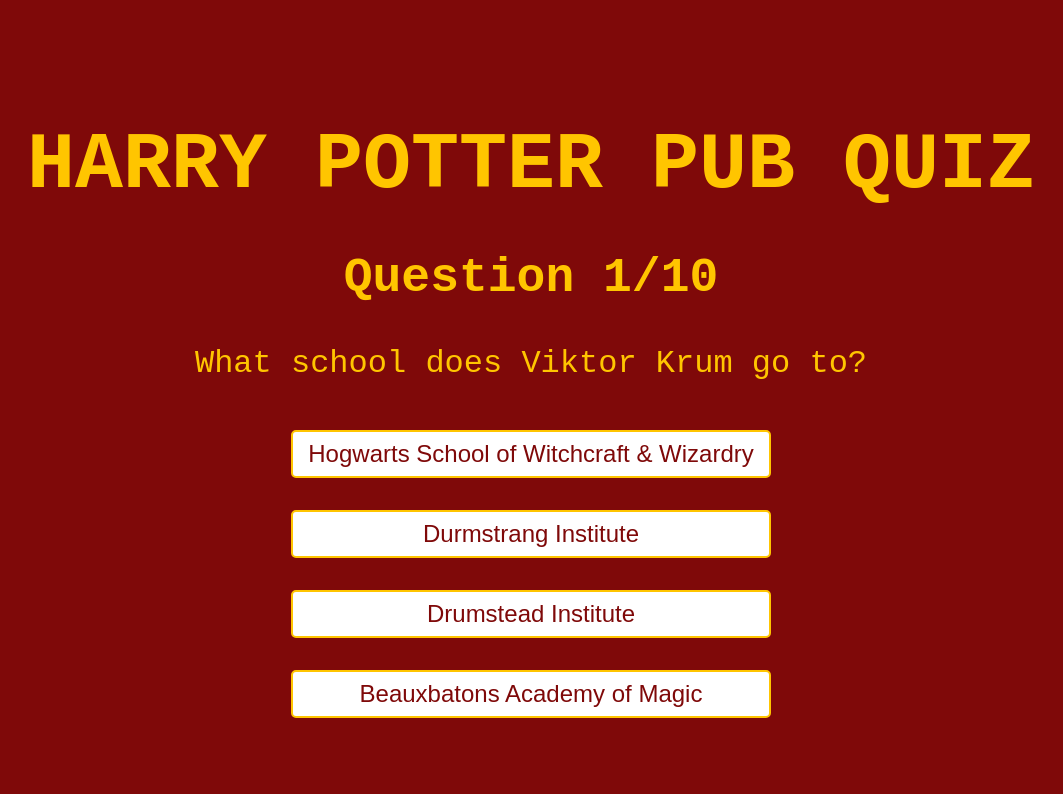
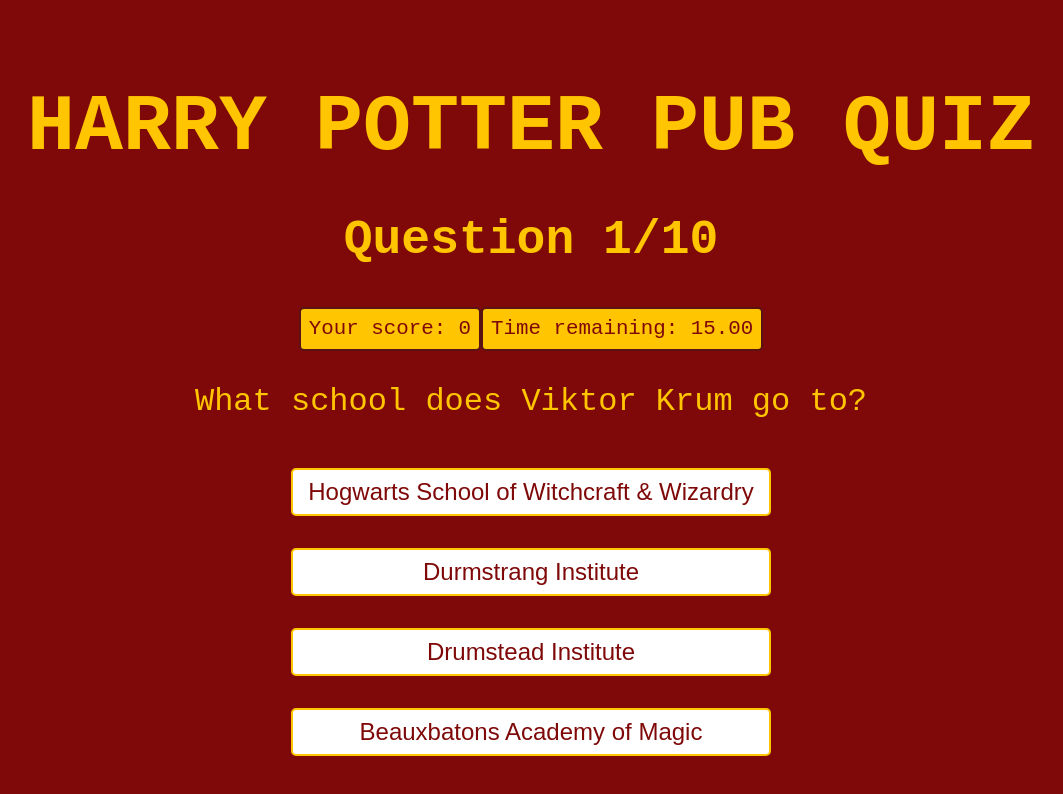
Before and after one commit to mkthewlis/harry-potter-quiz, a React (Create React App) app: page / in a window 1280 px wide. Shown: the top 794 px of the page, without its empty margins (109-1172 px from the left). Built offline with nearby package versions, Linux system fonts and the light colour scheme.

Commit message:
feat: added functionality to store result and display it to user

```diff
--- a/src/Components/Quiz.css
+++ b/src/Components/Quiz.css
@@ -15,6 +15,23 @@
     text-transform: uppercase;
     font-size: 5em;
     margin-bottom: 0;
+}
+
+.quiz__statistics-container {
+    display: flex;
+    align-items: center;
+    justify-content: center;
+}
+
+.quiz__statistics-box {
+    min-width: 5rem;
+    min-height: 1.5rem;
+    background-color: #FFC500;
+    padding: 0.5rem;
+    color: #7F0909;
+    border: 2px solid #591313;
+    border-radius: 5px;
+    font-size: 1.3em;
 }
 
 .quiz__question-number {
--- a/src/Components/Quiz.jsx
+++ b/src/Components/Quiz.jsx
@@ -7,10 +7,14 @@ import './Quiz.css';
 export const Quiz = () => {
     const tenRandomQuestions = randomiseQuizQuestions(quizQuestions);
     const [questionNumber, setQuestionNumber] = useState(0);
+    const [result, setResult] = useState(0);
 
-    const handleAnswerClick = () => {
+    const handleAnswerClick = (correctAnswer) => {
+        if (correctAnswer === true && questionNumber < 9){
+            setResult(result + 1);
+        };
         const continueQuiz = questionNumber + 1;
-        if (continueQuiz < 10) {
+        if (continueQuiz < 10){
             setQuestionNumber(continueQuiz);
         };
     };
@@ -22,10 +26,14 @@ export const Quiz = () => {
         </header>
         <main>
             <h2 className="quiz__question-number">Question {questionNumber + 1}/{tenRandomQuestions.length}</h2>
+            <div className="quiz__statistics-container">
+                <div className="quiz__statistics-box">Your score: {result}</div>
+                <div className="quiz__statistics-box">Time remaining: 15.00</div>
+            </div>
             <p className="quiz__question">{tenRandomQuestions[questionNumber].question}</p>
             <div className="quiz__answer-container">
-                {tenRandomQuestions[questionNumber].possibleAnswers.map((possibleAnswers, index) => (
-                    <Button onClick={handleAnswerClick} answer={possibleAnswers.answer}/>
+                {tenRandomQuestions[questionNumber].possibleAnswers.map((possibleAnswer, index) => (
+                    <Button onClick={() => handleAnswerClick(possibleAnswer.correctAnswer)} answer={possibleAnswer.answer}/>
                 ))}
             </div>
         </main>
```
